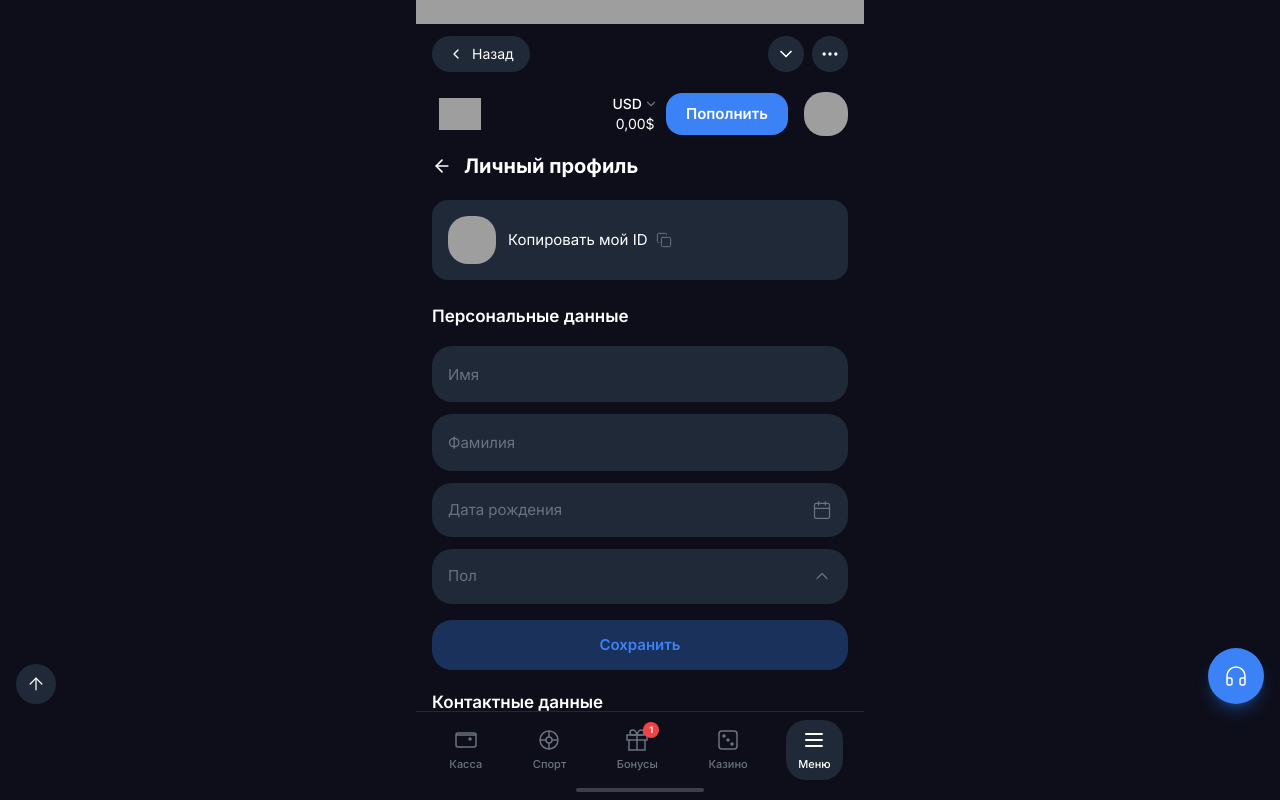
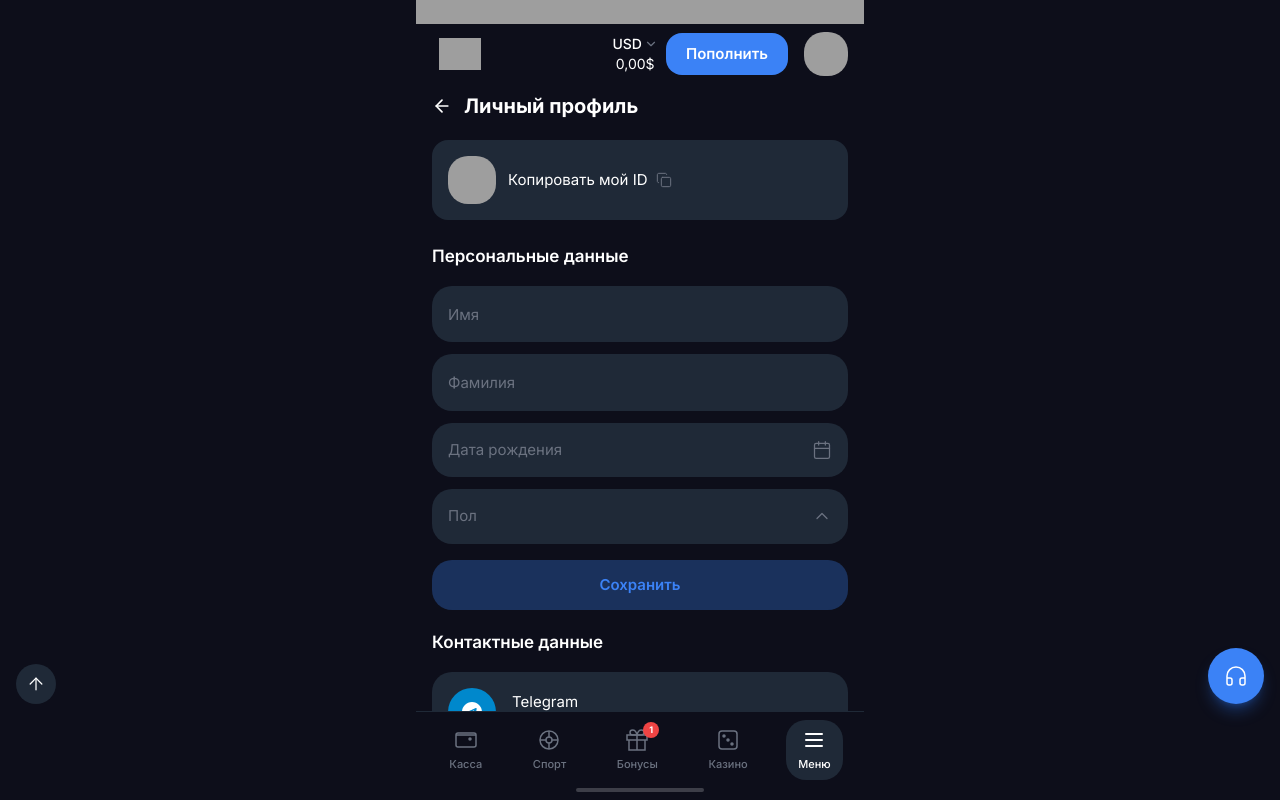
Before and after one commit to artem-00/v0-clone, a Next.js app: page / in a window 1280 px wide. Both pictures are taken after a click on the button 826 px from the left and 58 px from the top of the page. Shown: the top 800 px of the page. Built offline with nearby package versions, Linux system fonts and the light colour scheme; grey boxes are pictures that could not be loaded.

Commit message:
refactor: remove unnecessary top navigation buttons from profile page
Clean up profile page with removal of Back Button Row and unused icons.

```diff
--- a/components/tonplay/profile-content.tsx
+++ b/components/tonplay/profile-content.tsx
@@ -1,6 +1,6 @@
 "use client"
 
-import { ArrowLeft, Copy, Calendar, ChevronDown, Lock, Check, Phone, Headphones, ArrowUp, MoreHorizontal, ChevronUp } from "lucide-react"
+import { ArrowLeft, Copy, Calendar, ChevronDown, Lock, Check, Phone, Headphones, ArrowUp, ChevronUp } from "lucide-react"
 import Image from "next/image"
 
 interface ProfileContentProps {
@@ -20,21 +20,7 @@ export function ProfileContent({ onBack }: ProfileContentProps) {
         unoptimized
       />
 
-      {/* Back Button Row */}
-      <div className="flex items-center justify-between px-4 py-3">
-        <button onClick={onBack} className="bg-[#1f2937] px-4 py-2 rounded-full flex items-center gap-2">
-          <ChevronLeftIcon />
-          <span className="text-white text-sm">Назад</span>
-        </button>
-        <div className="flex items-center gap-2">
-          <button className="w-9 h-9 rounded-full bg-[#1f2937] flex items-center justify-center">
-            <ChevronDown className="w-5 h-5 text-white" />
-          </button>
-          <button className="w-9 h-9 rounded-full bg-[#1f2937] flex items-center justify-center">
-            <MoreHorizontal className="w-5 h-5 text-white" />
-          </button>
-        </div>
-      </div>
+
 
       {/* App Header Row - with cleaner logo and avatar without online indicator */}
       <div className="flex items-center justify-between px-4 py-2 mb-2">
@@ -240,14 +226,6 @@ export function ProfileContent({ onBack }: ProfileContentProps) {
   )
 }
 
-function ChevronLeftIcon() {
-  return (
-    <svg viewBox="0 0 24 24" fill="none" stroke="currentColor" strokeWidth="2" strokeLinecap="round" strokeLinejoin="round" className="w-4 h-4 text-white">
-      <path d="M15 18l-6-6 6-6" />
-    </svg>
-  )
-}
-
 function TelegramIcon() {
   return (
     <svg className="w-6 h-6 text-white" viewBox="0 0 24 24" fill="currentColor">
```
